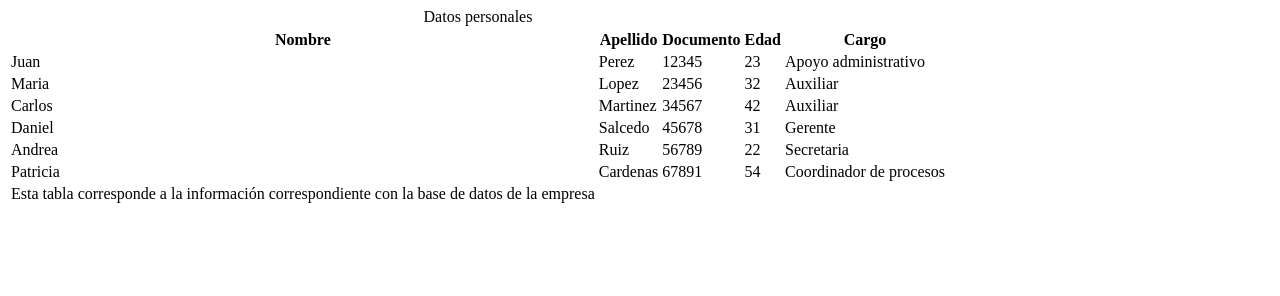
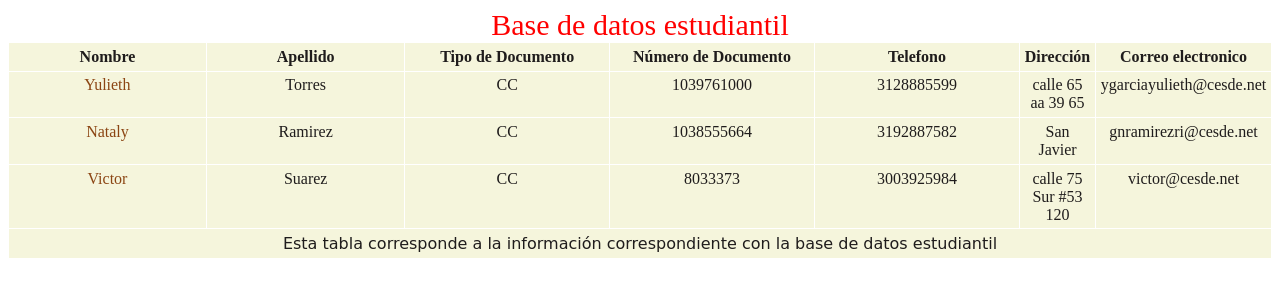
Before and after one commit to Yulieto/ejercicio-, a plain HTML site: page index.html in a window 1280 px wide. Drawn offline with Linux system fonts and the light colour scheme.

Commit message:
tabla estudiantil

```diff
--- a/index.html
+++ b/index.html
@@ -5,60 +5,51 @@
     <meta http-equiv="X-UA-Compatible" content="IE=edge">
     <meta name="viewport" content="width=device-width, initial-scale=1.0">
     <title>Tabla</title>
+    <link rel="stylesheet" type="text/css" href="style.css">
 </head>
 <body>
     <table>
         <tr>
-            <caption>Datos personales</caption>
+            <caption>Base de datos estudiantil</caption>
             <th>Nombre</th>
             <th>Apellido</th>
-            <th>Documento</th>
-            <th>Edad</th>
-            <th>Cargo</th>
+            <th>Tipo de Documento</th>
+            <th>Número de Documento</th>
+            <th>Telefono</th>
+            <th>Dirección</th>
+            <th>Correo electronico</th>
         </tr>
         <tr>
-            <td>Juan</td>
-            <td>Perez</td>
-            <td>12345</td>
-            <td>23</td>
-            <td>Apoyo administrativo</td>
+            <td class="yellow">Yulieth</td>
+            <td>Torres</td>
+            <td>CC</td>
+            <td>1039761000</td>
+            <td>3128885599</td>
+            <td>calle 65 aa 39 65</td>
+            <td>ygarciayulieth@cesde.net</td>
         </tr>
         <tr>
-            <td>Maria</td>
-            <td>Lopez</td>
-            <td>23456</td>
-            <td>32</td>
-            <td>Auxiliar</td>
+            <td class="yellow">Nataly</td>
+            <td>Ramirez</td>
+            <td>CC</td>
+            <td>1038555664</td>
+            <td>3192887582</td>
+            <td>San Javier</td>
+            <td>gnramirezri@cesde.net</td>
         </tr>
         <tr>
-            <td>Carlos</td>
-            <td>Martinez</td>
-            <td>34567</td>
-            <td>42</td>
-            <td>Auxiliar</td>
+            <td class="yellow">Victor</td>
+            <td>Suarez</td>
+            <td>CC</td>
+            <td>8033373</td>
+            <td>3003925984</td>
+            <td>calle 75 Sur #53 120</td>
+            <td>victor@cesde.net</td>
         </tr>
         <tr>
-            <td>Daniel</td>
-            <td>Salcedo</td>
-            <td>45678</td>
-            <td>31</td>
-            <td>Gerente</td>
+            <td id="cent" colspan="7">Esta tabla corresponde a la información correspondiente con la base de datos estudiantil</td>
         </tr>
-        <tr>
-            <td>Andrea</td>
-            <td>Ruiz</td>
-            <td>56789</td>
-            <td>22</td>
-            <td>Secretaria</td>
-        </tr>
-        <tr>
-            <td>Patricia</td>
-            <td>Cardenas</td>
-            <td>67891</td>
-            <td>54</td>
-            <td>Coordinador de procesos</td>
-        </tr>
-        <td>Esta tabla corresponde a la información correspondiente con la base de datos de la empresa</td>
+
 
     </table>
 
--- /dev/null
+++ b/style.css
@@ -0,0 +1,30 @@
+table{
+    width: 100%;
+    border: 1px solid white;
+    border-collapse: collapse;
+}
+th, td {
+    width: 20%;
+    text-align: center;
+    vertical-align: top;
+    border: 1px solid white;
+    border-collapse: collapse;
+    padding: 0.3em;
+    color: rgb(31, 28, 28) ;
+    background: beige;
+}
+caption {
+    font-size: 30px;
+}
+
+*{
+    color: red;
+}
+
+.yellow{
+    color:saddlebrown;
+}
+
+#cent{
+    font-family: cursive;
+}
```
